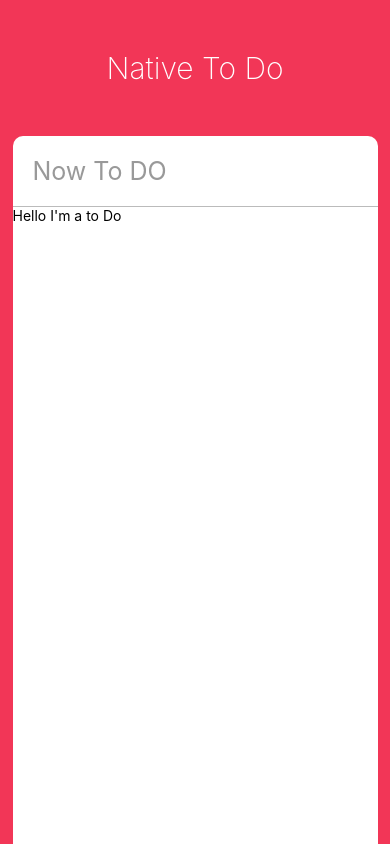
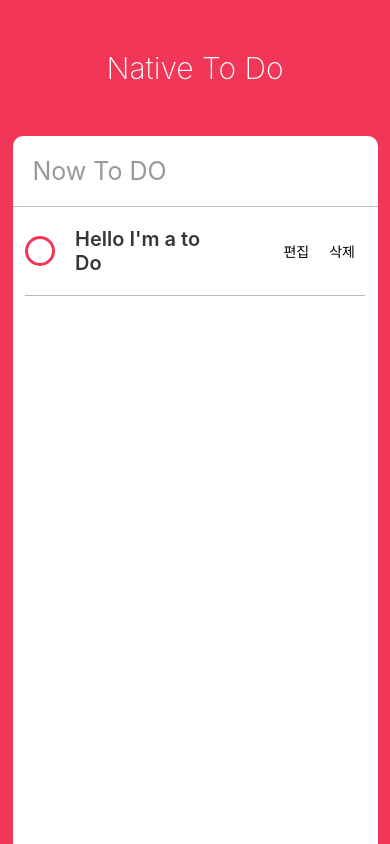
Before and after one commit to sansolmom/native-todo, a React Native app: screen / in a window 390 px wide. Built offline with nearby package versions, Linux system fonts and the light colour scheme.

Commit message:
todo  분리 및 스타일링

```diff
--- a/App.js
+++ b/App.js
@@ -10,17 +10,13 @@ import {
   ScrollView
 } from "react-native";
 import ToDo from "./ToDo";
+
 const {height, width} = Dimensions.get("window");
 export default class App extends React.Component {
   state = {
     newToDo: ""
   };
 
-  _controllNewTodo = text => {
-    this.setState({
-      newToDo: text
-    });
-  };
   render() {
     const {newToDo} = this.state;
     return (
@@ -37,13 +33,18 @@ export default class App extends React.Component {
             returnKeyType={"done"}
             autoCorrect={false}
           />
-          <ScrollView>
+          <ScrollView contentContainerStyle={styles.toDos}>
             <ToDo />
           </ScrollView>
         </View>
       </View>
     );
   }
+  _controllNewTodo = text => {
+    this.setState({
+      newToDo: text
+    });
+  };
 }
 
 const styles = StyleSheet.create({
@@ -85,5 +86,8 @@ const styles = StyleSheet.create({
     borderBottomColor: "#bbb",
     borderBottomWidth: 1,
     fontSize: 25
+  },
+  toDos: {
+    alignItems: "center"
   }
 });
--- a/ToDo.js
+++ b/ToDo.js
@@ -1,11 +1,136 @@
 import React, {Component} from "react";
-import {View, Text, TouchableOpacity, Stylesheet} from "react-native";
+import {
+  View,
+  Text,
+  TouchableOpacity,
+  StyleSheet,
+  Dimensions
+} from "react-native";
+
+const {width, height} = Dimensions.get("window");
 export default class ToDo extends Component {
+  state = {
+    isEditing: false,
+    isCompleted: false
+  };
   render() {
+    const {isCompleted, isEditing} = this.state;
     return (
-      <View>
-        <Text>Hello I'm a to Do</Text>
+      <View style={styles.container}>
+        <View style={styles.column}>
+          <TouchableOpacity onPress={this._toggleComplete}>
+            <View
+              style={[
+                styles.circle,
+                isCompleted ? styles.completedCircle : styles.uncompletedCircle
+              ]}
+            />
+          </TouchableOpacity>
+          <Text
+            style={[
+              styles.text,
+              isCompleted ? styles.completedText : styles.uncompletedText
+            ]}
+          >
+            Hello I'm a to Do
+          </Text>
+        </View>
+
+        {isEditing ? (
+          <View style={styles.actions}>
+            <TouchableOpacity onPressOut={this._finishEditing}>
+              <View style={styles.actionContainer}>
+                <Text style={styles.actionText}>V</Text>
+              </View>
+            </TouchableOpacity>
+          </View>
+        ) : (
+          <View style={styles.actions}>
+            <TouchableOpacity onPressOut={this._startEditing}>
+              <View style={styles.actionContainer}>
+                <Text style={styles.actionText}>편집</Text>
+              </View>
+            </TouchableOpacity>
+            <TouchableOpacity>
+              <View style={styles.actionContainer}>
+                <Text style={styles.actionText}>삭제</Text>
+              </View>
+            </TouchableOpacity>
+          </View>
+        )}
       </View>
     );
   }
+  _toggleComplete = () => {
+    this.setState(prevState => {
+      return {
+        isCompleted: !prevState.isCompleted
+      };
+    });
+  };
+  _startEditing = () => {
+    this.setState(prevState => {
+      return {
+        isEditing: true
+      };
+    });
+  };
+  _finishEditing = () => {
+    this.setState(prevState => {
+      return {
+        isEditing: false
+      };
+    });
+  };
 }
+
+const styles = StyleSheet.create({
+  container: {
+    width: width - 50,
+    borderBottomColor: "#bbb",
+    borderBottomWidth: StyleSheet.hairlineWidth,
+    flexDirection: "row",
+    alignItems: "center",
+    justifyContent: "space-between"
+  },
+  text: {
+    fontWeight: "600",
+    fontSize: 20,
+    marginVertical: 20
+  },
+  circle: {
+    width: 30,
+    height: 30,
+    borderRadius: 15,
+    borderColor: "red",
+    borderWidth: 3,
+    marginRight: 20
+  },
+  completedCircle: {
+    borderColor: "#bbb"
+  },
+  uncompletedCircle: {
+    borderColor: "#f23657"
+  },
+  completedText: {
+    color: "#bbb",
+    textDecorationLine: "line-through"
+  },
+  uncompletedText: {
+    color: "#353839"
+  },
+  column: {
+    flexDirection: "row",
+    alignItems: "center",
+    justifyContent: "space-between",
+    width: width / 2
+  },
+  actions: {
+    flexDirection: "row"
+  },
+  actionContainer: {
+    marginVertical: 10,
+    marginHorizontal: 10
+  },
+  actionText: {}
+});
```
